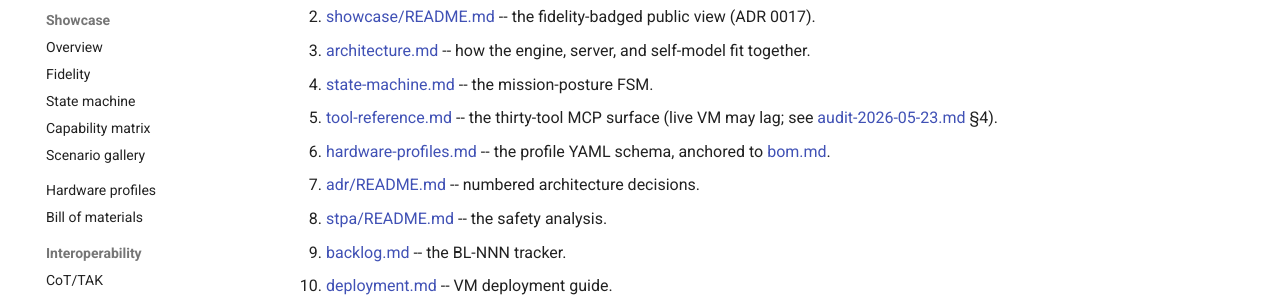
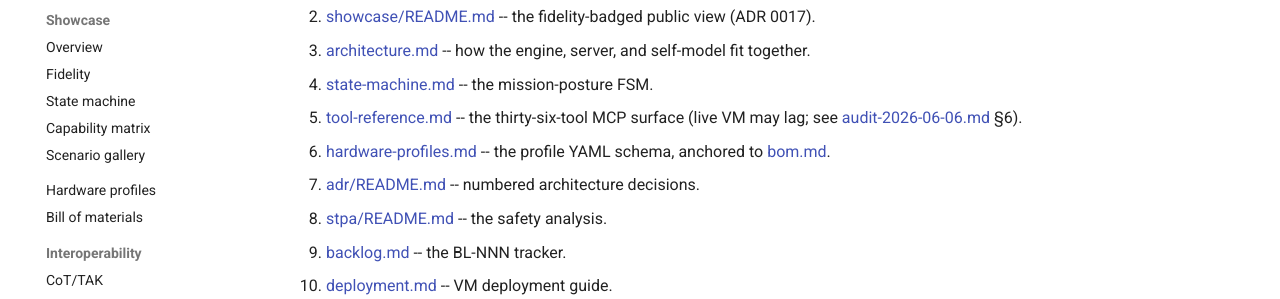
Before and after one commit to rmednitzer/nous, an MkDocs documentation site: the page built from docs/README.md, in a window 1280 px wide and 1019 px high. Shown: the part 351-650 px from the top of the window. Built offline with MkDocs 1.6.1 and Material for MkDocs 9.7.7, drawn with Linux system fonts in a browser that asks for light colours; comment, search, counter and statistics services are not loaded.

Commit message:
docs: fix tool count and probe pointer on the docs index (#114)
docs/README.md (the MkDocs landing page) called the surface "the
thirty-tool MCP surface" and pointed at audit-2026-05-23 S4 as the
most-recent live probe. Corrected to thirty-six tools and the
2026-06-06 audit S6, matching the tool reference and the rest of the
docs after the #111-#113 freshness pass.

Validated: policy + mkdocs build --strict clean.

https://claude.ai/code/session_01Xs2Eo4Sx2ZJDYHpxuPrbc7

Signed-off-by: Roman Mednitzer <r.mednitzer@outlook.com>

```diff
--- a/docs/README.md
+++ b/docs/README.md
@@ -11,7 +11,7 @@ This tree is the source for the MkDocs site published at
 3. [architecture.md](architecture.md) -- how the engine, server, and
    self-model fit together.
 4. [state-machine.md](state-machine.md) -- the mission-posture FSM.
-5. [tool-reference.md](tool-reference.md) -- the thirty-tool MCP surface (live VM may lag; see [audit-2026-05-23.md](audit-2026-05-23.md) §4).
+5. [tool-reference.md](tool-reference.md) -- the thirty-six-tool MCP surface (live VM may lag; see [audit-2026-06-06.md](audit-2026-06-06.md) §6).
 6. [hardware-profiles.md](hardware-profiles.md) -- the profile YAML
    schema, anchored to [bom.md](bom.md).
 7. [adr/README.md](adr/README.md) -- numbered architecture decisions.
```
